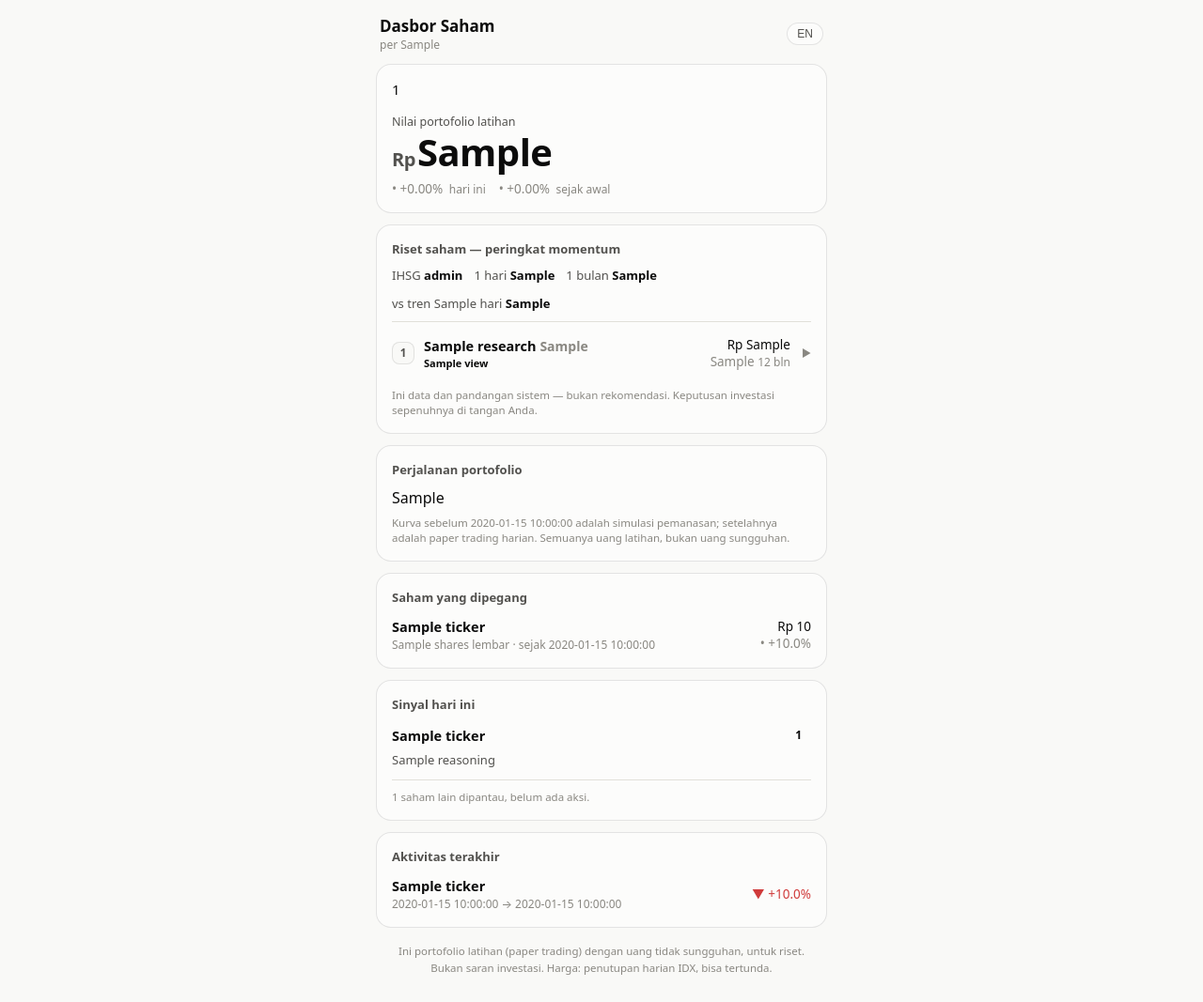
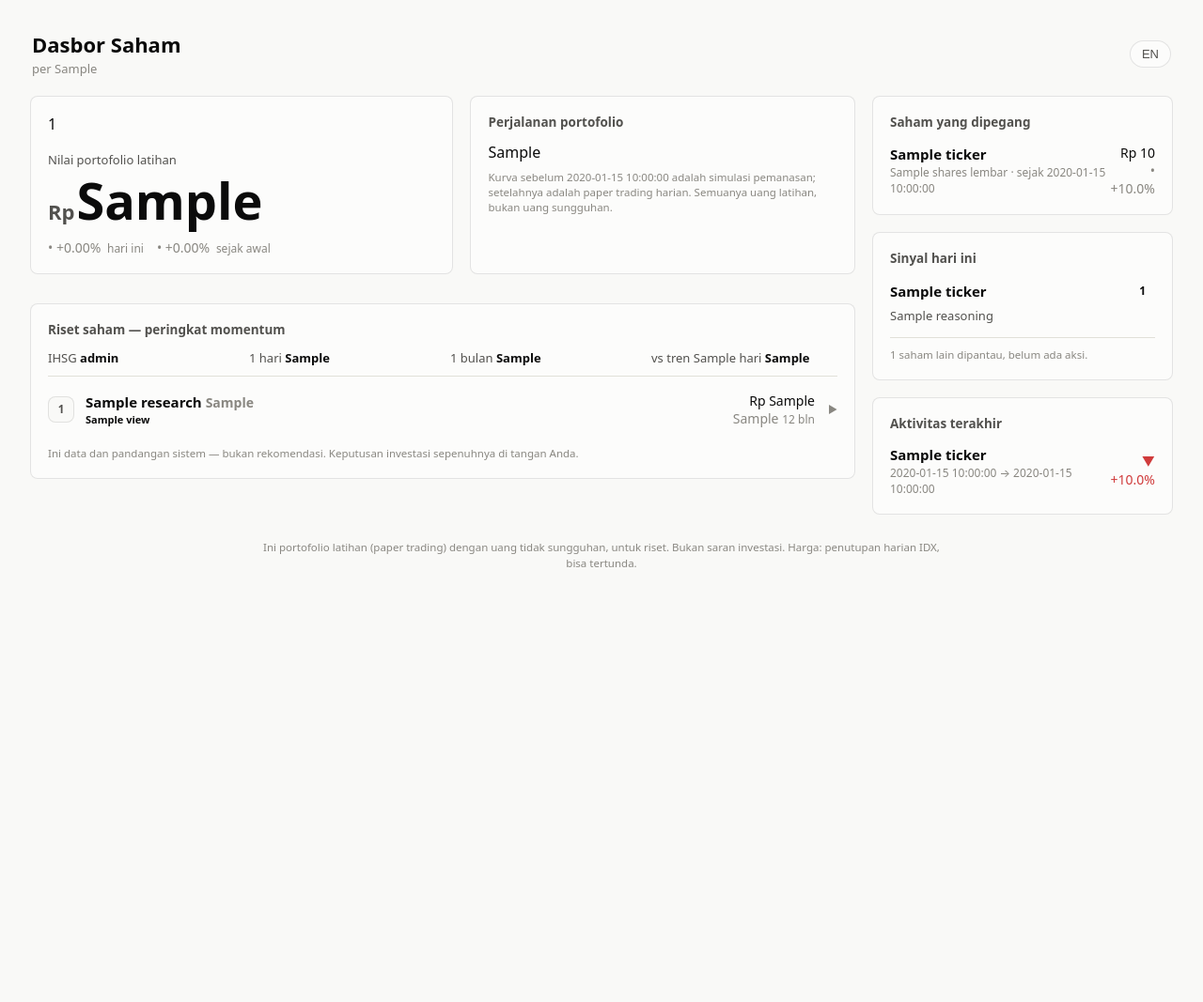
Before and after one commit to Biddybuggy/idx-quant-research-system, a Python web app: template idxquant/api/templates/dashboard.html in a window 1280 px wide. Shown: the whole page at 94% size. After the commit the page ends 604 px from the top, so only its background shows below. Run offline with Jinja, Linux system fonts and the light colour scheme; the template is opened without the code that fills it: most values are stand-ins (such as "Sample title", 1, 10 or a date in 2020).

Commit message:
desktop view update

```diff
--- a/idxquant/api/templates/dashboard.html
+++ b/idxquant/api/templates/dashboard.html
@@ -30,6 +30,7 @@ body{background:var(--page);color:var(--ink);
   -webkit-font-smoothing:antialiased;
   padding:max(12px,env(safe-area-inset-top)) 12px calc(24px + env(safe-area-inset-bottom))}
 .wrap{max-width:480px;margin:0 auto;display:flex;flex-direction:column;gap:12px}
+.side-rail{display:flex;flex-direction:column;gap:12px}
 header{display:flex;align-items:center;justify-content:space-between;padding:4px 4px 0}
 header h1{font-size:17px;font-weight:650}
 .asof{color:var(--muted);font-size:12px}
@@ -104,6 +105,58 @@ details[open] .chev{transform:rotate(90deg)}
 .dgrid div{font-size:12.5px;color:var(--muted)}
 .dgrid b{display:block;color:var(--ink);font-weight:600;font-size:13.5px;
   font-variant-numeric:tabular-nums;margin-top:1px}
+
+@media (min-width:800px){
+  body{padding:24px}
+  .wrap{
+    max-width:1180px;
+    display:grid;
+    grid-template-columns:minmax(0,1.45fr) minmax(300px,.75fr);
+    align-items:start;
+    gap:16px;
+  }
+  header,.banner,footer{grid-column:1/-1}
+  header{padding:0 2px 2px}
+  header h1{font-size:22px}
+  .asof{font-size:13px;margin-top:2px}
+  .lang{font-size:13px;padding:6px 12px}
+  .card{border-radius:8px;padding:18px}
+  h2{font-size:13.5px;margin-bottom:12px}
+  .card--hero{min-height:190px;display:flex;flex-direction:column;justify-content:space-between}
+  .status{font-size:16px;max-width:50ch}
+  .label{font-size:13px}
+  .hero{font-size:48px;letter-spacing:0}
+  .hero .cur{font-size:22px}
+  .deltas{font-size:14px}
+  .card--chart{min-height:190px}
+  .card--chart .eqchart{height:220px}
+  .card--research{grid-row:3/span 3}
+  .card--research .mkt{display:grid;grid-template-columns:repeat(4,minmax(0,1fr));gap:10px 16px}
+  details.stock summary{gap:12px;padding:12px 0}
+  .rank{flex-basis:28px;height:28px}
+  .tk{font-size:15px}
+  .num{font-size:14px}
+  .detail{padding-left:40px}
+  .dgrid{grid-template-columns:repeat(3,minmax(0,1fr));gap:10px 18px}
+  .side-rail{grid-column:2;gap:16px}
+  footer{max-width:760px;justify-self:center;padding-top:8px}
+}
+
+@media (min-width:1080px){
+  body{padding:32px}
+  .wrap{
+    max-width:1280px;
+    grid-template-columns:minmax(0,1.1fr) minmax(0,1fr) minmax(320px,.7fr);
+    gap:18px;
+  }
+  .card--hero{grid-column:1}
+  .card--chart{grid-column:2}
+  .card--research{grid-column:1/3;grid-row:3/span 3}
+  .side-rail{grid-column:3;grid-row:2/span 4;gap:18px}
+  .card--chart .eqchart{height:238px}
+  .hero{font-size:54px}
+  .row{padding:12px 0}
+}
 </style>
 </head>
 <body>
@@ -125,7 +178,7 @@ details[open] .chev{transform:rotate(90deg)}
     data-en="Risk protection active: the system paused and sold all practice positions.">Pelindung risiko aktif: sistem berhenti sementara dan menjual semua posisi latihan.</span></div>
   {% endif %}
 
-  <section class="card">
+  <section class="card card--hero">
     <p class="status" data-id="{{ status_id }}" data-en="{{ status_en }}">{{ status_id }}</p>
     <div class="label" data-id="Nilai portofolio latihan" data-en="Practice portfolio value">Nilai portofolio latihan</div>
     <div class="hero"><span class="cur">Rp</span>{{ equity_str }}</div>
@@ -139,7 +192,7 @@ details[open] .chev{transform:rotate(90deg)}
     </div>
   </section>
 
-  <section class="card">
+  <section class="card card--research">
     <h2 data-id="Riset saham — peringkat momentum" data-en="Stock research — momentum ranking">Riset saham — peringkat momentum</h2>
     <div class="mkt">
       <span>IHSG <b>{{ market.level_str }}</b></span>
@@ -182,7 +235,7 @@ details[open] .chev{transform:rotate(90deg)}
       Ini data dan pandangan sistem — bukan rekomendasi. Keputusan investasi sepenuhnya di tangan Anda.</p>
   </section>
 
-  <section class="card">
+  <section class="card card--chart">
     <h2 data-id="Perjalanan portofolio" data-en="Portfolio over time">Perjalanan portofolio</h2>
     <div class="chartwrap">
       {{ chart_svg | safe }}
@@ -195,7 +248,8 @@ details[open] .chev{transform:rotate(90deg)}
     {% endif %}
   </section>
 
-  <section class="card">
+  <div class="side-rail">
+    <section class="card card--holdings">
       <h2 data-id="Saham yang dipegang" data-en="Current holdings">Saham yang dipegang</h2>
       {% if positions %}
         {% for p in positions %}
@@ -214,7 +268,7 @@ details[open] .chev{transform:rotate(90deg)}
       {% endif %}
     </section>
 
-  <section class="card">
+    <section class="card card--signals">
       <h2 data-id="Sinyal hari ini" data-en="Today's signals">Sinyal hari ini</h2>
       {% if active_signals %}
         {% for s in active_signals %}
@@ -238,7 +292,7 @@ details[open] .chev{transform:rotate(90deg)}
     </section>
 
     {% if recent_trades %}
-  <section class="card">
+    <section class="card card--trades">
       <h2 data-id="Aktivitas terakhir" data-en="Recent activity">Aktivitas terakhir</h2>
       {% for t in recent_trades %}
       <div class="row">
@@ -250,6 +304,7 @@ details[open] .chev{transform:rotate(90deg)}
       {% endfor %}
     </section>
     {% endif %}
+  </div>
 
   <footer>
     <span data-id="Ini portofolio latihan (paper trading) dengan uang tidak sungguhan, untuk riset. Bukan saran investasi. Harga: penutupan harian IDX, bisa tertunda."
```
Lines whose indentation alone changed are shown as unchanged.
